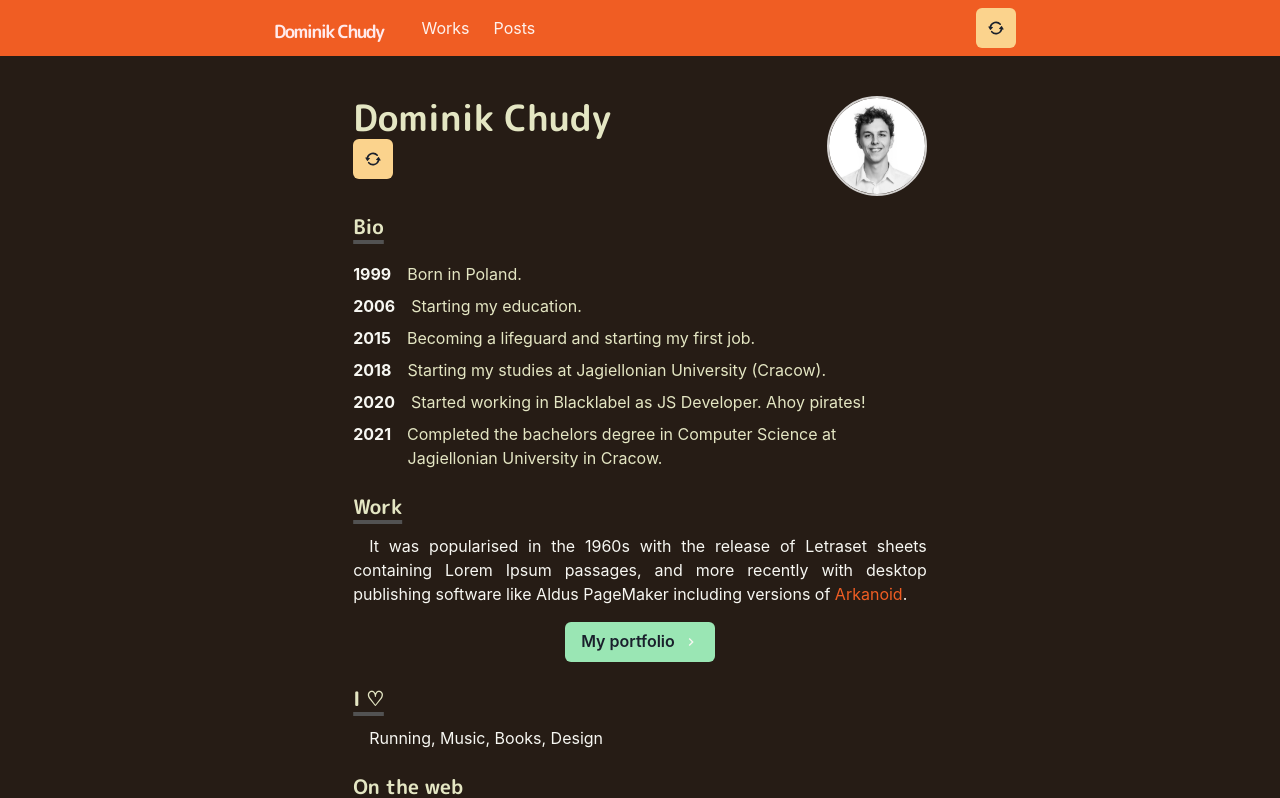
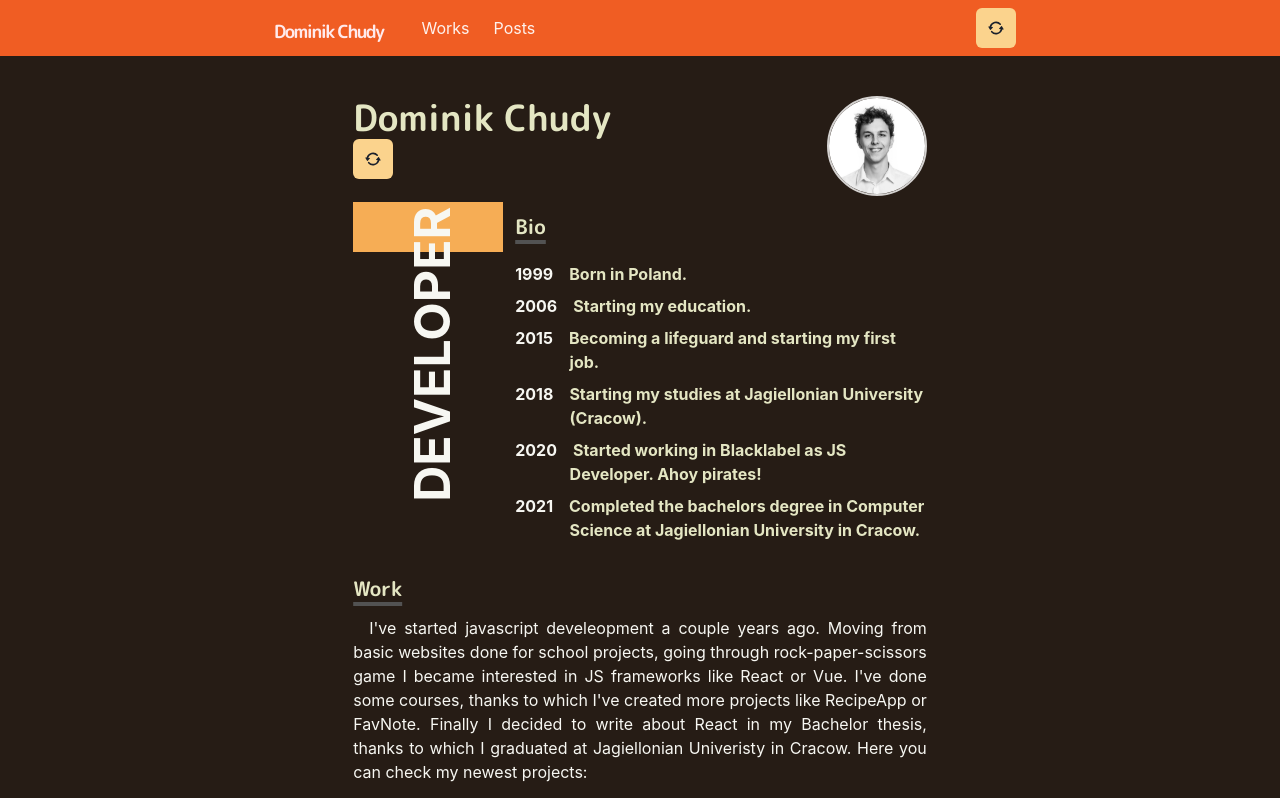
Before and after one commit to K009/summer_site, a Next.js app: page / in a window 1280 px wide. Shown: the top 798 px of the page. Built offline with nearby package versions, Linux system fonts and the light colour scheme.

Commit message:
Added grid to the main page with new role component, also added texts for both version of the site.

```diff
--- /dev/null
+++ b/components/role.js
@@ -0,0 +1,9 @@
+import styled from '@emotion/styled';
+
+const Role = styled.p`
+transform: translateY(255%) rotate(-90deg);
+white-space: nowrap;
+font-size: 50px;
+`
+
+export default Role;
--- a/lib/theme.js
+++ b/lib/theme.js
@@ -40,6 +40,13 @@ const components = {
                 textDecorationThickness: 4,
                 marginTop: 3,
                 marginBottom: 4
+            },
+            'role-title': {
+                fontSize: 40,
+                textDecorationColor: '#525252',
+                textDecorationThickness: 4,
+                marginTop: 3,
+                marginBottom: 4
             }
         }
     },
--- a/pages/i18n.js
+++ b/pages/i18n.js
@@ -7,12 +7,14 @@ import { initReactI18next } from "react-i18next";
 const resources = {
   developer: {
     translation: {
-        "Role": "Developer / Designer"
+        "Role": "DEVELOPER",
+        "mainWork": "I've started javascript develeopment a couple years ago. Moving from basic websites done for school projects, going through rock-paper-scissors game I became interested in JS frameworks like React or Vue. I've done some courses, thanks to which I've created more projects like RecipeApp or FavNote. Finally I decided to write about React in my Bachelor thesis, thanks to which I graduated at Jagiellonian Univeristy in Cracow. Here you can check my newest projects: "
     }
   },
   tester: {
     translation: {
-        "Role": "Tester"
+        "Role": "TESTER",
+        "mainWork": "This path of my career began during my second year in Blacklabel. One of our teams needed someone to test their code because a lot of bugs have occured. I've started with manual testing moving to more advanced topics like testing frameworks, automated tests, getting data from several APIS to check correctness. I even started writing our own testing framework and plenty of tests to keep the key functionalities in our project valid and correct. Here you can check my projects in which I worked like a tester:"
     }
   }
 };
--- a/pages/index.js
+++ b/pages/index.js
@@ -1,8 +1,9 @@
 import NextLink from "next/link";
-import { Button, Container, Box, Heading, Image, useColorModeValue, Link, SimpleGrid, List, ListItem, Icon } from '@chakra-ui/react';
+import { Button, Container, Box, Heading, Image, useColorModeValue, Link, SimpleGrid, List, ListItem, Icon, Grid, GridItem } from '@chakra-ui/react';
 import Layout from '../components/layouts/article'
 import Section from "../components/section";
 import Paragraph from "../components/paragraph";
+import Role from "../components/role";
 import { BioSection, BioYear } from "../components/bio";
 import { ChevronRightIcon } from "@chakra-ui/icons";
 import { IoLogoLinkedin, IoLogoGithub } from 'react-icons/io5';
@@ -40,7 +41,26 @@ const Page = ({ t }) => {
                         />
                     </Box>
                 </Box>
+
                 <Section delay={ 0.1 }>
+                    <Grid
+                        templateAreas={`"nav main"`}
+                        gridTemplateRows={'50px 1fr 30px'}
+                        gridTemplateColumns={'150px 1fr'}
+                        h='350px' //work on that because on phone view the text overlaps with the work section
+                        gap='1'
+                        color='blackAlpha.700'
+                        fontWeight='bold'
+                    >
+                        <GridItem pl='2' bg={useColorModeValue('orange.300', 'orange.300')} area={'nav'}>
+                            <Section>
+                                <Role>
+                                    {t('Role')}
+                                </Role>
+                            </Section>
+                        </GridItem>
+                        <GridItem pl='2' area={'main'}>
+                            <Section>
                                 <Heading as="h3" variant="section-title">
                                 Bio
                                 </Heading>
@@ -81,19 +101,16 @@ const Page = ({ t }) => {
                                     Completed the bachelors degree in Computer Science at Jagiellonian University in Cracow.
                                 </BioSection>
                             </Section>
+                        </GridItem>
+                    </Grid>
+                </Section>
 
                 <Section delay={ 0.2 }>
                     <Heading as="h3" variant="section-title">
                         Work
                     </Heading>
-                    <Paragraph>It was popularised in the 1960s with the release of Letraset sheets containing Lorem Ipsum passages,
-                        and more recently with desktop publishing software like Aldus PageMaker including versions of {' '}
-                        <NextLink href="/works/arkanoid">
-                            <Link>
-                                Arkanoid
-                            </Link>
-                        </NextLink>
-                        .
+                    <Paragraph>
+                        {t('mainWork')}
                     </Paragraph>
                     <Box align="center" my={4}>
                         <NextLink href="/works">
```
Lines whose indentation alone changed are shown as unchanged.
